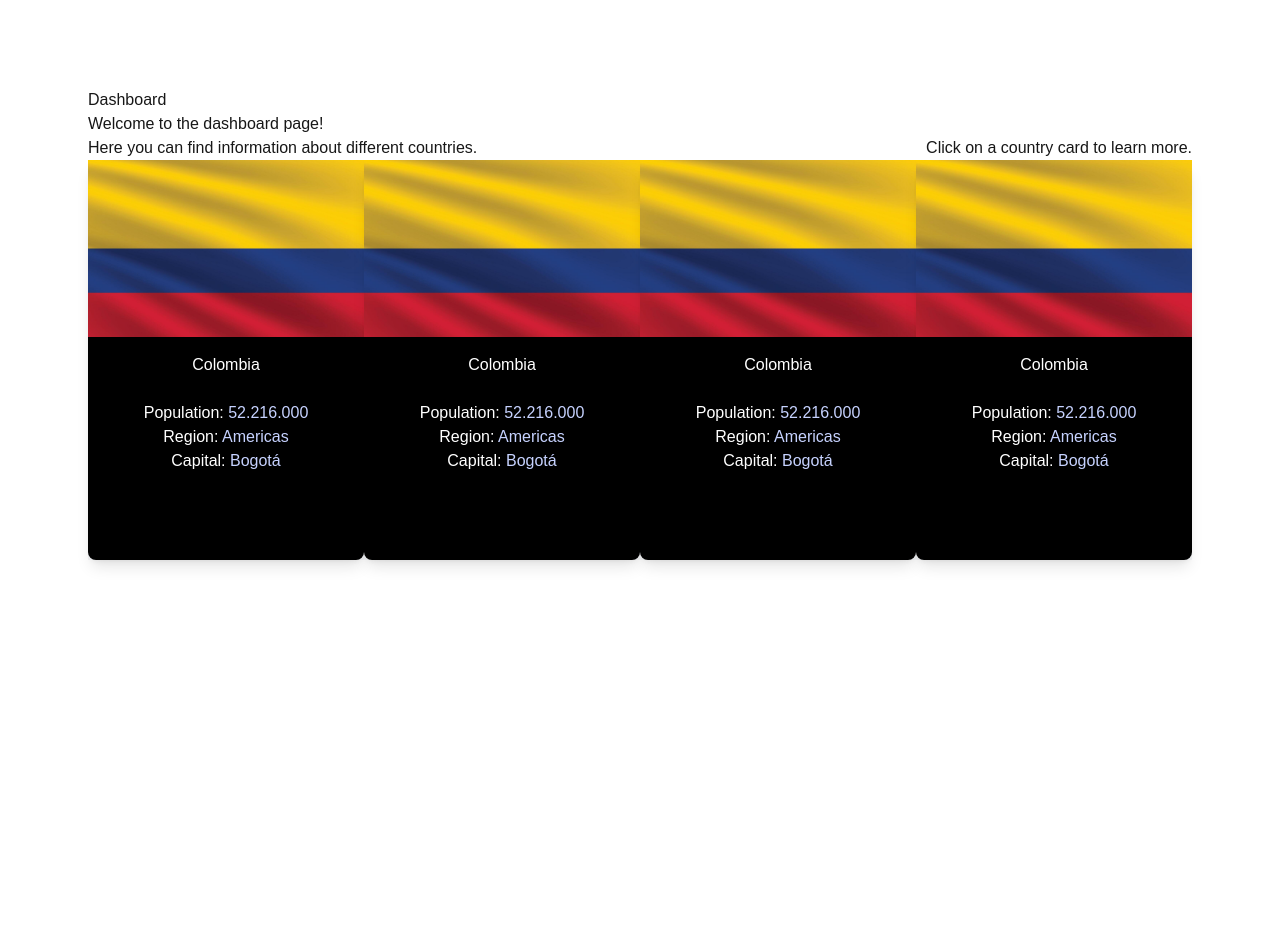
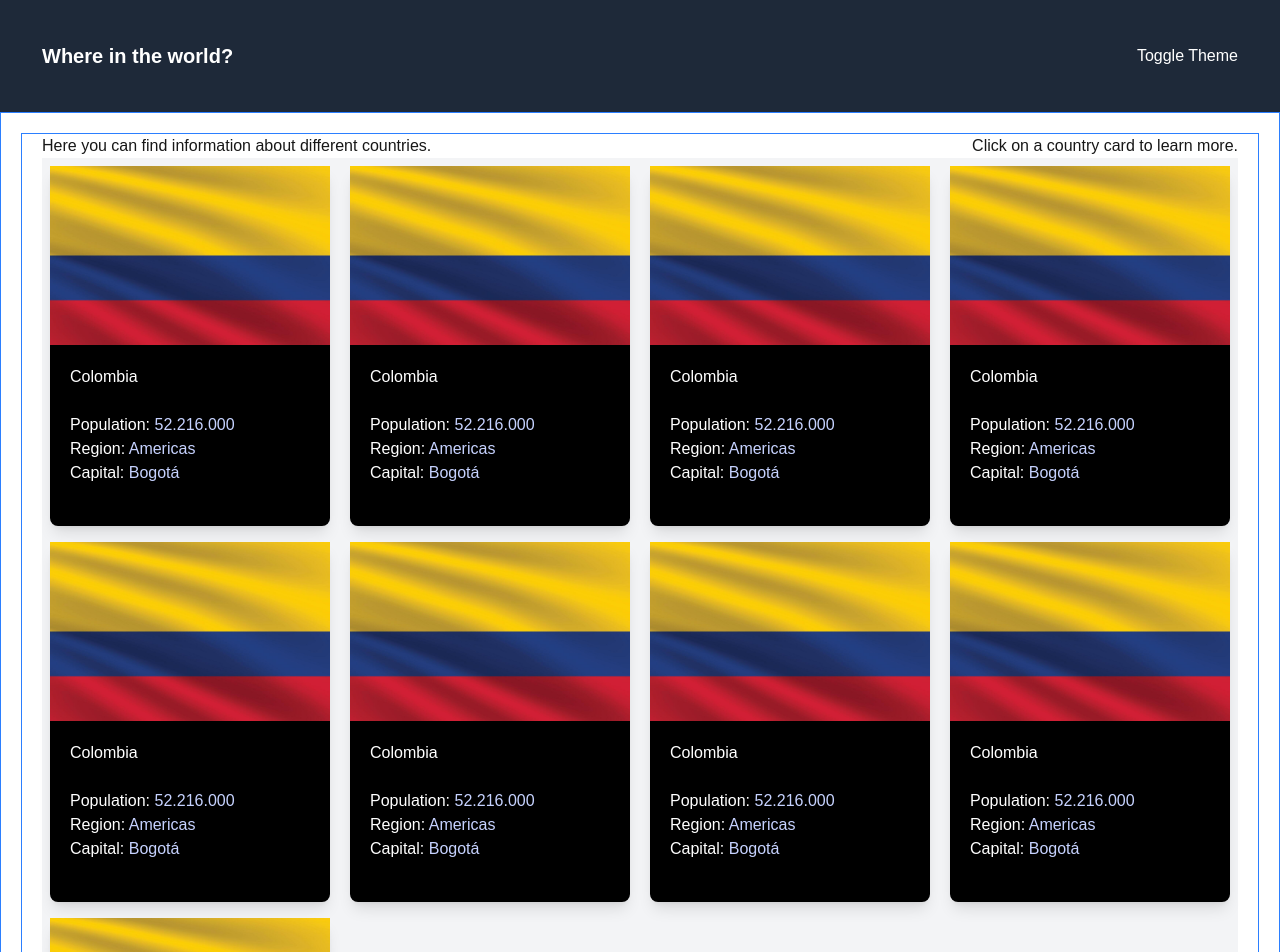
Before and after one commit to MejiaLuigi/find_your_countrie, a Next.js app: page /dashboard in a window 1280 px wide. Shown: the top 952 px of the page. Before the commit the page ends 800 px from the top, so only its background shows below. Built offline with nearby package versions, Linux system fonts and the light colour scheme.

Commit message:
Progress was made with the creation of the dashboard [14/07/2025 & 1:07]

```diff
--- /dev/null
+++ b/app/dashboard/layout.jsx
@@ -0,0 +1,20 @@
+"use client"
+
+import Header from "../ui/header/Header";
+
+export default function Layout({ children }) {
+  return (
+    <>
+    <div className="w-full bg-gray-800 text-white">
+        <div className="max-w-screen  py-[1rem] px-[2rem]">
+            <Header/>
+        </div>
+    </div>
+    <div className="flex flex-col md:flex-col md:overflow-hidden border border-blue-500 h-full">
+        <div className="flex-grow md:overflow-y-auto md:p-5">
+        {children}
+        </div>
+    </div>
+    </>
+  );
+}
--- a/app/dashboard/page.jsx
+++ b/app/dashboard/page.jsx
@@ -2,14 +2,12 @@ import Card from "../ui/home/Card";
 
 export default function Page() {
   return (
-    <div className="m-2 p-20">
-      <h1>Dashboard</h1>
-      <p>Welcome to the dashboard page!</p>
-      <div className="flex items-center justify-between">
+    <div className="px-5 flex flex-col justify-space-around border border-blue-500 h-full mb-15">
+      <div className="flex flex-wrap items-center justify-between">
         <p>Here you can find information about different countries.</p>
         <p>Click on a country card to learn more.</p>
       </div>
-      <div className=" flex flex-row items-center justify-between bg-gray-100 dark:bg-gray-900 text-center">
+      <div className=" flex flex-wrap flex-row items-center justify-between bg-gray-100 dark:bg-gray-900 text-center">
         <Card
             imageUrl={"/flag-Colombia.jpg"}
             country={"Colombia"}
--- a/app/ui/header/Header.jsx
+++ b/app/ui/header/Header.jsx
@@ -1,10 +1,13 @@
+"use client"
+
 import React from 'react';
 import Button from '../home/Button';
 
-export default function header({ title, subtitle }) {
+
+export default function Header({ title, subtitle }) {
   return (
-    <header className="header">
-      <h1 className="header-title">Where in the world?</h1>
+    <header className="flex justify-between items-center py-[1rem] px-[10px] bg-gray-800 text-white h-[10vh] w-full">
+      <h1 className="header-title text-lg md:text-xl font-bold">Where in the world?</h1>
       <Button label="Toggle Theme" onClick={() => console.log('Theme toggled')} />
     </header>
   );
--- a/app/ui/home/Card.jsx
+++ b/app/ui/home/Card.jsx
@@ -3,9 +3,9 @@ import Image from 'next/image'
 export default function Card({ country, population, region, capital, imageUrl }) {
   return (
     <>
-    <div className="w-80 h-100 rounded-lg shadow-lg bg-black dark:bg-gray-800 p-0 flex flex-col">
-      <Image src={imageUrl} width={400} height={200} className='m-0'/>
-      <div className="card-content p-4 text-white">
+    <div className="w-70 h-90 rounded-lg shadow-lg bg-black dark:bg-gray-800 flex flex-col m-2">
+      <Image src={imageUrl} width={400} height={200} className='m-0' alt={country}/>
+      <div className="card-content p-4 text-white flex flex-col justify-between items-start p-5 ">
         <h2 className="text-white">{country}</h2>
         <br />
         <p className="text-white">Population: <span className='text-indigo-200'>{population}</span></p>
@@ -14,9 +14,9 @@ export default function Card({ country, population, region, capital, imageUrl })
       </div>
     </div>
 
-    <div className="w-80 h-100 rounded-lg shadow-lg bg-black dark:bg-gray-800 p-0 flex flex-col">
-      <Image src={imageUrl} width={400} height={200} className='m-0'/>
-      <div className="card-content p-4 text-white">
+    <div className="w-70 h-90 rounded-lg shadow-lg bg-black dark:bg-gray-800  flex flex-col m-2">
+      <Image src={imageUrl} width={400} height={200} className='m-0' alt={country}/>
+      <div className="card-content p-4 text-white flex flex-col justify-between items-start p-5">
         <h2 className="text-white">{country}</h2>
         <br />
         <p className="text-white">Population: <span className='text-indigo-200'>{population}</span></p>
@@ -25,9 +25,9 @@ export default function Card({ country, population, region, capital, imageUrl })
       </div>
     </div>
 
-    <div className="w-80 h-100 rounded-lg shadow-lg bg-black dark:bg-gray-800 p-0 flex flex-col">
-      <Image src={imageUrl} width={400} height={200} className='m-0'/>
-      <div className="card-content p-4 text-white">
+    <div className="w-70 h-90 rounded-lg shadow-lg bg-black dark:bg-gray-800  flex flex-col m-2">
+      <Image src={imageUrl} width={400} height={200} className='m-0' alt={country}/>
+      <div className="card-content p-4 text-white flex flex-col justify-between items-start p-5">
         <h2 className="text-white">{country}</h2>
         <br />
         <p className="text-white">Population: <span className='text-indigo-200'>{population}</span></p>
@@ -36,9 +36,59 @@ export default function Card({ country, population, region, capital, imageUrl })
       </div>
     </div>
 
-    <div className="w-80 h-100 rounded-lg shadow-lg bg-black dark:bg-gray-800 p-0 flex flex-col">
-      <Image src={imageUrl} width={400} height={200} className='m-0'/>
-      <div className="card-content p-4 text-white">
+    <div className="w-70 h-90 rounded-lg shadow-lg bg-black dark:bg-gray-800  flex flex-col m-2">
+      <Image src={imageUrl} width={400} height={200} className='m-0' alt={country}/>
+      <div className="card-content p-4 text-white flex flex-col justify-between items-start p-5">
+        <h2 className="text-white">{country}</h2>
+        <br />
+        <p className="text-white">Population: <span className='text-indigo-200'>{population}</span></p>
+        <p className="text-white">Region: <span className='text-indigo-200'>{region}</span></p>
+        <p className="text-white">Capital: <span className='text-indigo-200'>{capital}</span></p>
+      </div>
+    </div>
+    <div className="w-70 h-90 rounded-lg shadow-lg bg-black dark:bg-gray-800  flex flex-col m-2">
+      <Image src={imageUrl} width={400} height={200} className='m-0' alt={country}/>
+      <div className="card-content p-4 text-white flex flex-col justify-between items-start p-5">
+        <h2 className="text-white">{country}</h2>
+        <br />
+        <p className="text-white">Population: <span className='text-indigo-200'>{population}</span></p>
+        <p className="text-white">Region: <span className='text-indigo-200'>{region}</span></p>
+        <p className="text-white">Capital: <span className='text-indigo-200'>{capital}</span></p>
+      </div>
+    </div>
+    <div className="w-70 h-90 rounded-lg shadow-lg bg-black dark:bg-gray-800  flex flex-col m-2">
+      <Image src={imageUrl} width={400} height={200} className='m-0' alt={country}/>
+      <div className="card-content p-4 text-white flex flex-col justify-between items-start p-5">
+        <h2 className="text-white">{country}</h2>
+        <br />
+        <p className="text-white">Population: <span className='text-indigo-200'>{population}</span></p>
+        <p className="text-white">Region: <span className='text-indigo-200'>{region}</span></p>
+        <p className="text-white">Capital: <span className='text-indigo-200'>{capital}</span></p>
+      </div>
+    </div>
+    <div className="w-70 h-90 rounded-lg shadow-lg bg-black dark:bg-gray-800  flex flex-col m-2">
+      <Image src={imageUrl} width={400} height={200} className='m-0' alt={country}/>
+      <div className="card-content p-4 text-white flex flex-col justify-between items-start p-5">
+        <h2 className="text-white">{country}</h2>
+        <br />
+        <p className="text-white">Population: <span className='text-indigo-200'>{population}</span></p>
+        <p className="text-white">Region: <span className='text-indigo-200'>{region}</span></p>
+        <p className="text-white">Capital: <span className='text-indigo-200'>{capital}</span></p>
+      </div>
+    </div>
+    <div className="w-70 h-90 rounded-lg shadow-lg bg-black dark:bg-gray-800  flex flex-col m-2">
+      <Image src={imageUrl} width={400} height={200} className='m-0' alt={country}/>
+      <div className="card-content p-4 text-white flex flex-col justify-between items-start p-5">
+        <h2 className="text-white">{country}</h2>
+        <br />
+        <p className="text-white">Population: <span className='text-indigo-200'>{population}</span></p>
+        <p className="text-white">Region: <span className='text-indigo-200'>{region}</span></p>
+        <p className="text-white">Capital: <span className='text-indigo-200'>{capital}</span></p>
+      </div>
+    </div>
+    <div className="w-70 h-90 rounded-lg shadow-lg bg-black dark:bg-gray-800  flex flex-col m-2">
+      <Image src={imageUrl} width={400} height={200} className='m-0' alt={country}/>
+      <div className="card-content p-4 text-white flex flex-col justify-between items-start p-5">
         <h2 className="text-white">{country}</h2>
         <br />
         <p className="text-white">Population: <span className='text-indigo-200'>{population}</span></p>
```
